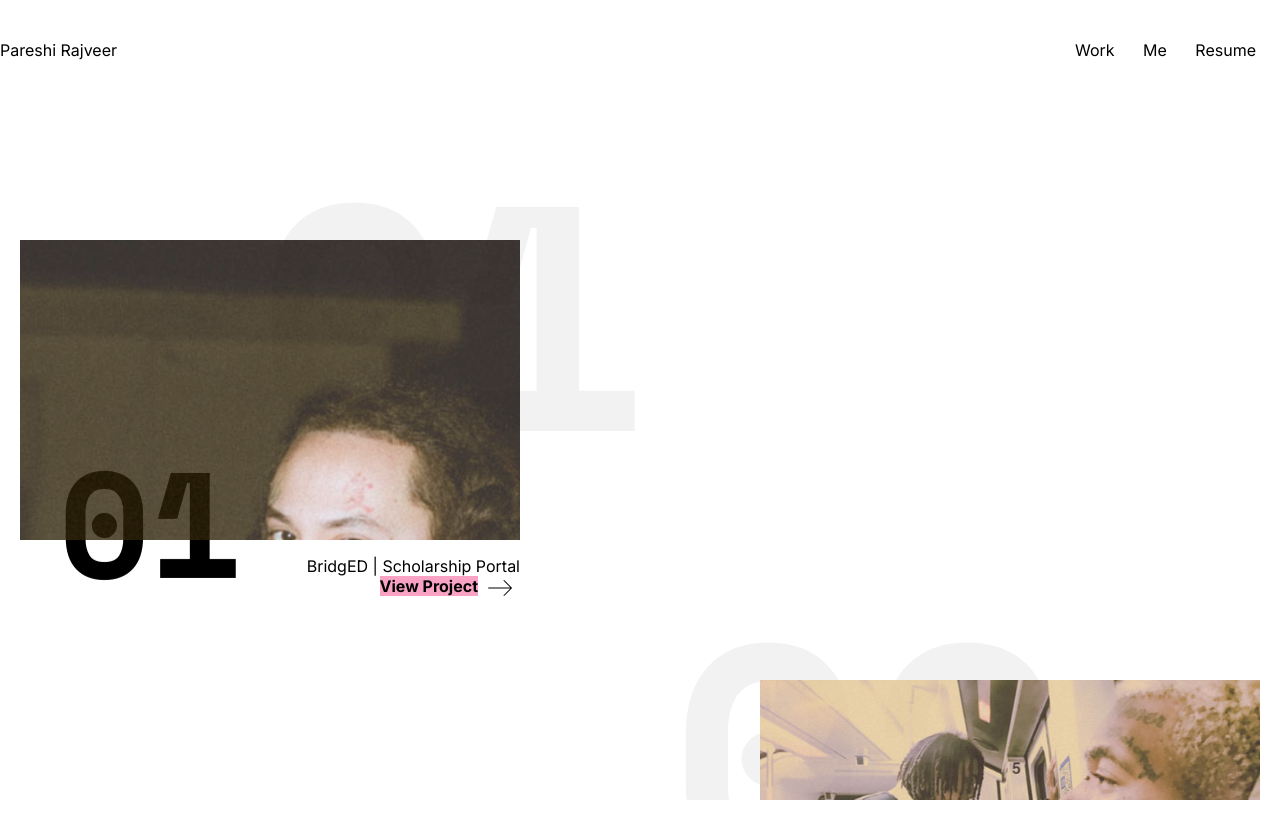
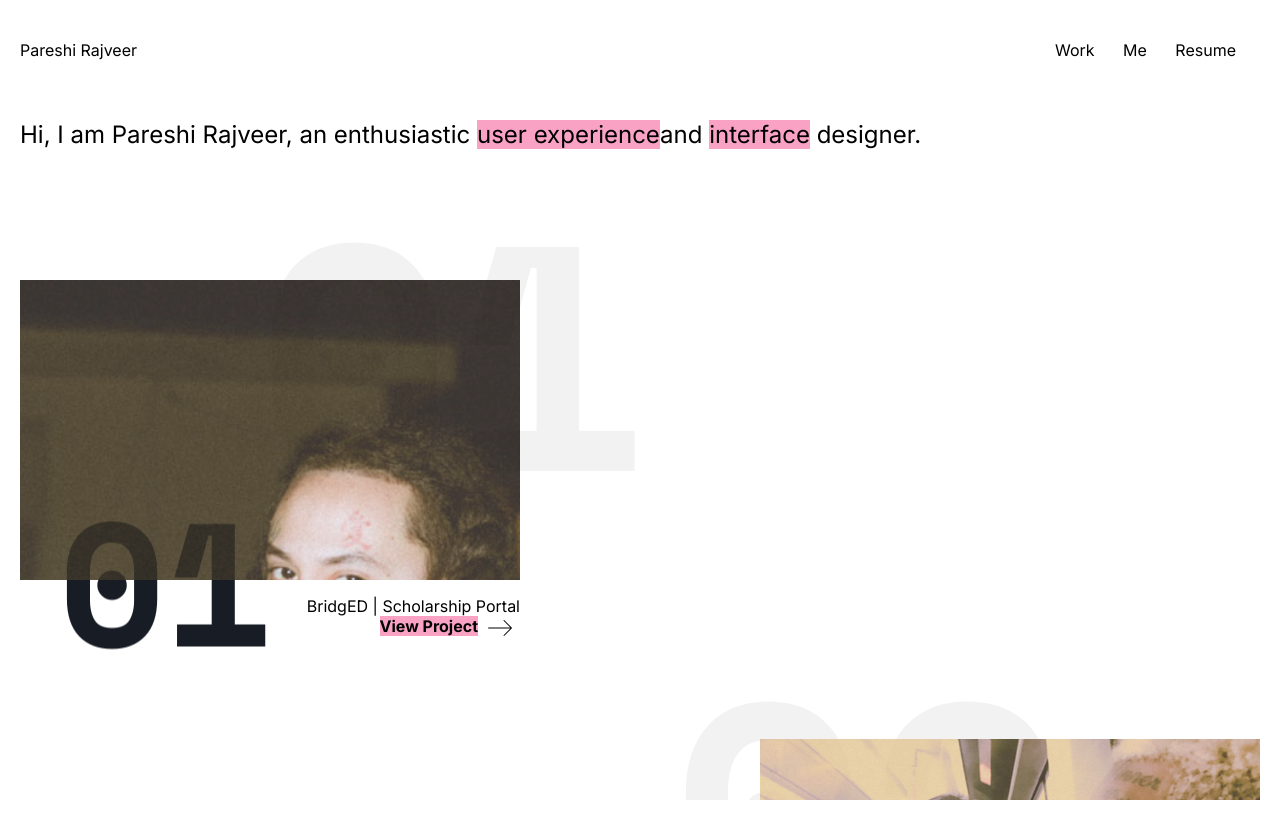
Before and after one commit to pareshi/pareshi, a plain HTML site: page index.html in a window 1280 px wide. Drawn offline with nearby package versions, Linux system fonts and the light colour scheme; a web font is replaced by a local one.

Commit message:
Intro text added

```diff
--- a/index.html
+++ b/index.html
@@ -13,14 +13,14 @@
     <link rel="stylesheet" href="https://use.typekit.net/dec4mzz.css">
     <script>document.documentElement.className="js";var supportsCssVars=function(){var e,t=document.createElement("style");return t.innerHTML="root: { --tmp-var: bold; }",document.head.appendChild(t),e=!!(window.CSS&&window.CSS.supports&&window.CSS.supports("font-weight","var(--tmp-var)")),t.parentNode.removeChild(t),e};supportsCssVars()||alert("Please view this demo in a modern browser that supports CSS Variables.");</script>
 </head>
-<body class="demo-1 loading">
+<body class="demo-1 loading" id="wrapper">
     <main>
         <!-- custom cursor -->
         <div class="custom-cursor"></div>
         <!-- custom cursor -->
 
         <div class="navbar">
-            <div class="heading">Pareshi Rajveer</div>
+            <div class="block_link heading">Pareshi Rajveer</div>
             <div class="nav_links">
                 <a class="block_link" href="">Work</a>
                 <a class="block_link" href="">Me</a>
@@ -28,8 +28,12 @@
             </div>
         </div>
 
+        <div data-scroll class="page page--layout-2">
 
-        <div data-scroll class="page page--layout-2">
+            <div class="bio">
+                Hi, I am Pareshi Rajveer, an enthusiastic <mark>user experience</mark>and <mark>interface</mark> designer.
+            </div>
+
             <div class="content content--full content--alternate">
                 <div class="content__item content__item--wide">
                     <span class="content__item-number">01</span>
--- a/scss/_base.scss
+++ b/scss/_base.scss
@@ -15,9 +15,10 @@ html, body{
     font-family: $text;
 }
 
-body{
+#wrapper{
     max-width: 1280px;
     margin:0 auto;
+    padding: 20px;
 }
 
 mark{
--- a/scss/_cursor.scss
+++ b/scss/_cursor.scss
@@ -1,13 +1,12 @@
 .custom-cursor {
     position: fixed;
-    opacity: 1
-    ;
+    opacity: 1;
     pointer-events: none;
     mix-blend-mode: difference;
     width: 100px;
     height: 100px;
     border-radius: 50%;
-    background-color: rgba(136, 149, 221, 0.363);
+    background-color: rgb(229, 255, 0);
     transition: transform 350ms ease;
     transform: translate(-50%, -50%) scale(.3);
     z-index: 1000;
@@ -29,5 +28,5 @@
 }
 
 .block_link:hover{
-    letter-spacing: .2rem;
+    letter-spacing: .3rem;
 }
--- a/scss/_navbar.scss
+++ b/scss/_navbar.scss
@@ -3,6 +3,7 @@
     grid-template-areas: "title link";
     max-width: 1280px;
     margin: 5vh auto;
+    padding: 0 20px;
 }
 
 .heading{
@@ -33,6 +34,6 @@
 
     .nav_links, .heading{
         align-self: start;
-        justify-self: center;
+        justify-self: start;
     }
 }
--- a/scss/_smoothscroll.scss
+++ b/scss/_smoothscroll.scss
@@ -1,5 +1,5 @@
 .demo-1 {
-    --blendmode-title: difference;
+    --blendmode-title:exclusion;
     --imgwidthmax: 300px;
 	--aspect-ratio: 5/3;
     --size-title: 15vw;
@@ -7,18 +7,23 @@
 }
 
 .page {
-	display: grid;
+    display: grid;
 	max-width: 1280px;
     margin: 0 auto;
     padding: 20px;
 	grid-template-columns: 100%;
-	grid-template-areas: 'grid';
+    grid-template-areas: 'grid';
 	will-change: transform;
+}
+
+.bio{
+    grid-area: grid;
+    font-size: 1.5rem;
 }
 
 .content {
 	grid-area: grid;
-    margin: 15vh 0 10vh ;
+    margin: 20vh 0 10vh ;
 
 }
 
@@ -151,9 +156,10 @@
 
 .content__item-title {
 	position: relative;
-	font-size: 150px;
+	font-size: 175px;
     padding: 0 3vw;
     font-family: $other;
+    color: rgb(24, 28, 36);
 	margin: calc(var(--size-title) * -1/2) 0 0 0;
 	align-self: start;
 	line-height: 1;
--- a/scss/main.scss
+++ b/scss/main.scss
@@ -2,4 +2,5 @@
 @import "./base";
 @import "./cursor";
 @import "./navbar";
+// @import "./intro";
 @import "./smoothscroll";
```
Also changed, not shown: css/main.css, dist/css/main.min.css, 2 other files.
